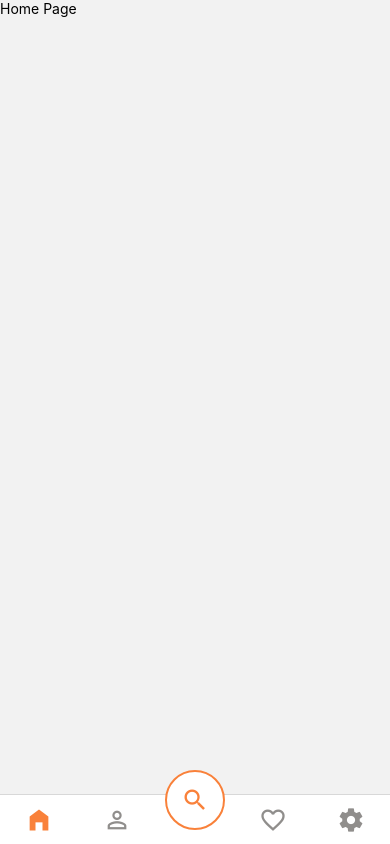
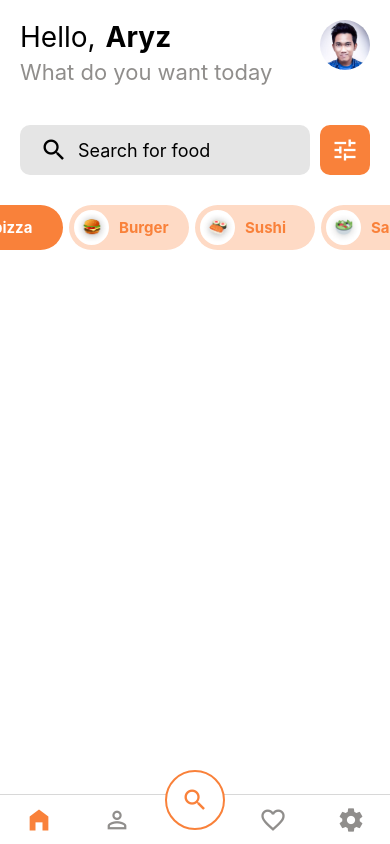
Before and after one commit to long-ngo/FoodApp, a React Native app: screen /BottomNavigator in a window 390 px wide. Built offline with nearby package versions, Linux system fonts and the light colour scheme.

Commit message:
complete categories, food button

```diff
--- a/views/components/Button.js
+++ b/views/components/Button.js
@@ -1,4 +1,4 @@
-import { TouchableOpacity, StyleSheet, View, Text } from 'react-native';
+import { TouchableOpacity, StyleSheet, View, Text, Image } from 'react-native';
 import COLORS from '../consts/colors';
 
 function PrimaryButton({ title, onPress = () => {} }) {
@@ -26,4 +26,45 @@ const style = StyleSheet.create({
   }
 });
 
-export { PrimaryButton };
+function FoodButton({ title, source, active = false, onPress = () => {} }) {
+  return (
+    <TouchableOpacity activeOpacity={0.8} onPress={onPress}>
+      <View
+        style={{
+          flexDirection: 'row',
+          alignItems: 'center',
+          backgroundColor: active ? COLORS.primary : COLORS.secondary,
+          borderRadius: 30,
+          height: 45,
+          width: 120,
+          paddingHorizontal: 5,
+          marginRight: 6
+        }}
+      >
+        <View style={{ backgroundColor: COLORS.white, borderRadius: 20 }}>
+          <Image
+            source={source}
+            style={{
+              height: 35,
+              width: 35,
+              borderRadius: 15,
+              resizeMode: 'contain'
+            }}
+          />
+        </View>
+        <Text
+          style={{
+            fontSize: 15,
+            fontWeight: 'bold',
+            color: active ? COLORS.white : COLORS.primary,
+            marginLeft: 10
+          }}
+        >
+          {title}
+        </Text>
+      </View>
+    </TouchableOpacity>
+  );
+}
+
+export { PrimaryButton, FoodButton };
--- a/views/consts/categories.js
+++ b/views/consts/categories.js
@@ -1,8 +1,24 @@
 const categories = [
-  {id: '1', name: 'pizza', image: require('../assets/catergories/pizza.png')},
-  {id: '2', name: 'Burger', image: require('../assets/catergories/burger.png')},
-  {id: '3', name: 'Sushi', image: require('../assets/catergories/sushi.png')},
-  {id: '4', name: 'Salad', image: require('../assets/catergories/salad.png')},
+  {
+    id: '1',
+    name: 'pizza',
+    image: require('../../assets/catergories/pizza.png')
+  },
+  {
+    id: '2',
+    name: 'Burger',
+    image: require('../../assets/catergories/burger.png')
+  },
+  {
+    id: '3',
+    name: 'Sushi',
+    image: require('../../assets/catergories/sushi.png')
+  },
+  {
+    id: '4',
+    name: 'Salad',
+    image: require('../../assets/catergories/salad.png')
+  }
 ];
 
 export default categories;
--- a/views/navigation/BottomNavigator.js
+++ b/views/navigation/BottomNavigator.js
@@ -10,12 +10,11 @@ const Tab = createBottomTabNavigator();
 function BottomNavigator() {
   return (
     <Tab.Navigator
-      defaultScreenOptions={'Home'}
+      initialRouteName="Home"
       screenOptions={({ route }) => ({
         headerShown: false,
         tabBarShowLabel: false,
-        tabBarStyle: { height: 50, elevation: 0 },
-
+        tabBarStyle: { height: 50, elevation: 4 },
         tabBarIcon: ({ focused, color }) => {
           let iconName;
           switch (route.name) {
@@ -59,7 +58,8 @@ function BottomNavigator() {
                   borderColor: COLORS.primary,
                   borderWidth: 2,
                   borderRadius: 30,
-                  top: -20
+                  top: -20,
+                  elevation: 2
                 }}
               >
                 <Icon name="search" size={28} color={COLORS.primary} />
--- a/views/screens/HomeScreen.js
+++ b/views/screens/HomeScreen.js
@@ -1,11 +1,107 @@
 import React from 'react';
-import { View, Button, Text } from 'react-native';
+import {
+  View,
+  Text,
+  Image,
+  TextInput,
+  TouchableOpacity,
+  ScrollView
+} from 'react-native';
 import { SafeAreaView } from 'react-native-safe-area-context';
+import COLORS from '../consts/colors';
+import Icon from 'react-native-vector-icons/MaterialIcons';
+import { FoodButton } from '../components/Button';
+import categories from '../consts/categories';
+import { useState } from 'react';
 
 function HomeScreen({ navigation, route }) {
+  const [categoryIndex, setCategoryIndex] = useState(0);
   return (
-    <SafeAreaView>
-      <Text>Home Page</Text>
+    <SafeAreaView style={{ flex: 1, backgroundColor: COLORS.white }}>
+      <View
+        style={{
+          marginTop: 20,
+          flexDirection: 'row',
+          justifyContent: 'space-between',
+          paddingHorizontal: 20
+        }}
+      >
+        <View>
+          <View style={{ flexDirection: 'row' }}>
+            <Text style={{ fontSize: 28 }}>Hello,</Text>
+            <Text style={{ fontSize: 28, fontWeight: 'bold', marginLeft: 10 }}>
+              Aryz
+            </Text>
+          </View>
+          <Text style={{ fontSize: 22, color: COLORS.grey, marginTop: 5 }}>
+            What do you want today
+          </Text>
+        </View>
+        <Image
+          style={{
+            height: 50,
+            width: 50,
+            borderRadius: 25,
+            resizeMode: 'contain'
+          }}
+          source={require('../../assets/person.png')}
+        />
+      </View>
+      <View
+        style={{ marginTop: 40, paddingHorizontal: 20, flexDirection: 'row' }}
+      >
+        <View
+          style={{
+            backgroundColor: COLORS.light,
+            height: 50,
+            borderRadius: 10,
+            flexDirection: 'row',
+            alignItems: 'center',
+            paddingHorizontal: 20,
+            flex: 1
+          }}
+        >
+          <Icon name="search" size={28} />
+          <TextInput
+            style={{ fontSize: 18, flex: 1, marginLeft: 10 }}
+            placeholder="Search for food"
+          />
+        </View>
+        <TouchableOpacity
+          activeOpacity={0.8}
+          style={{
+            width: 50,
+            height: 50,
+            backgroundColor: COLORS.primary,
+            justifyContent: 'center',
+            alignItems: 'center',
+            borderRadius: 10,
+            marginLeft: 10
+          }}
+        >
+          <Icon name="tune" size={28} color={COLORS.white} />
+        </TouchableOpacity>
+      </View>
+      <View
+        style={{
+          paddingTop: 30,
+          paddingHorizontal: 20,
+          justifyContent: 'center',
+          alignItems: 'center'
+        }}
+      >
+        <ScrollView horizontal showsHorizontalScrollIndicator={false}>
+          {categories.map((category, index) => (
+            <FoodButton
+              active={categoryIndex == index ? true : false}
+              key={category.id}
+              title={category.name}
+              source={category.image}
+              onPress={() => setCategoryIndex(index)}
+            />
+          ))}
+        </ScrollView>
+      </View>
     </SafeAreaView>
   );
 }
```
Also changed, not shown: views/screens/CreatePostScreen.js (deleted, +0 -27 lines).
